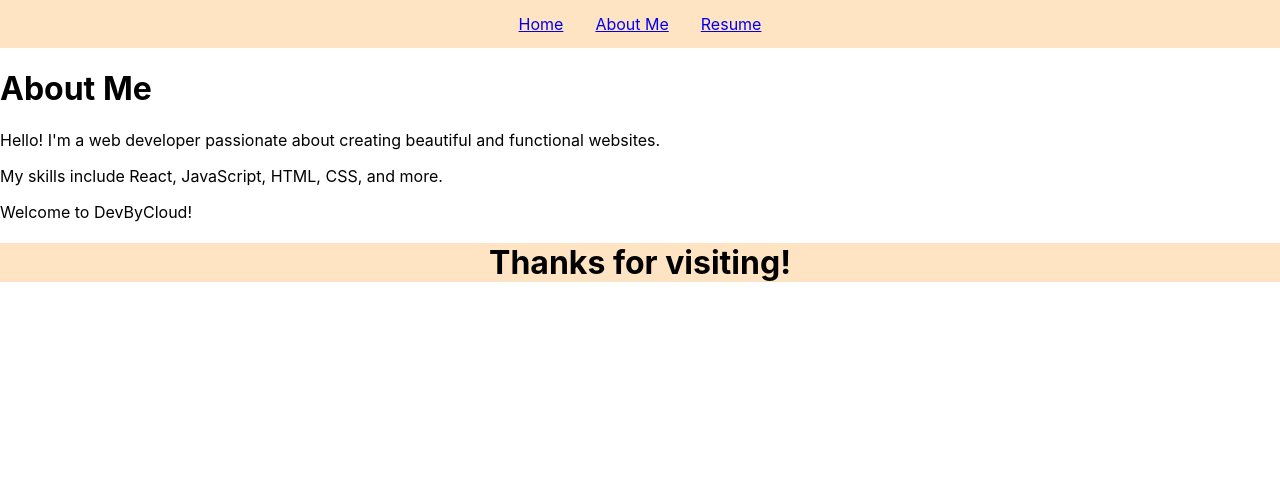
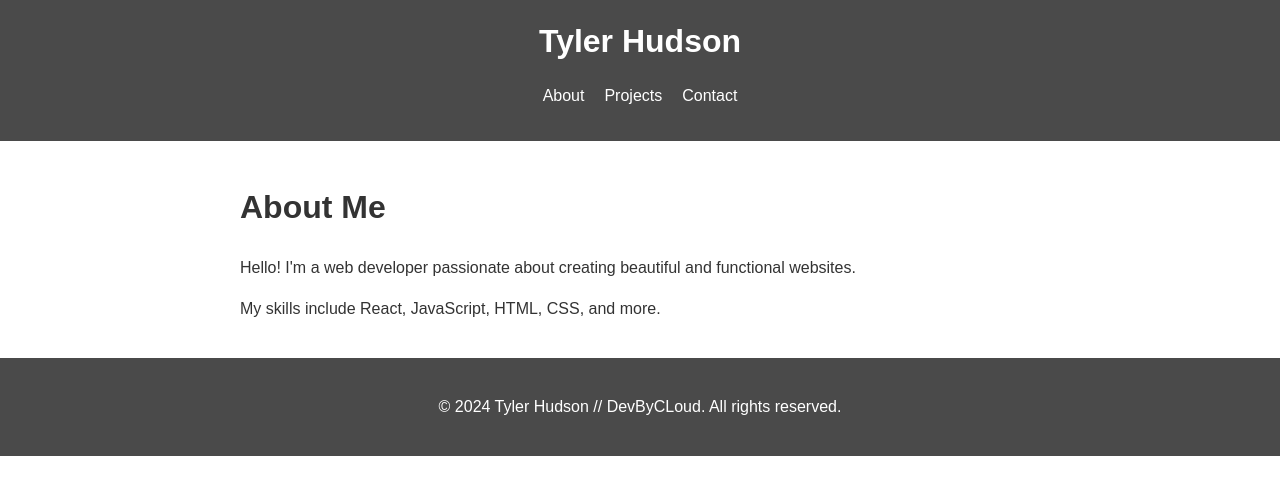
Before and after one commit to tkhudson/tkhudson-portfolio, a React (Create React App) app: page / in a window 1280 px wide. Shown: the top 494 px of the page. Built offline with nearby package versions, Linux system fonts and the light colour scheme.

Commit message:
new look

```diff
--- a/src/App.js
+++ b/src/App.js
@@ -1,18 +1,17 @@
 import React from 'react';
-import Footer from './components/footer';
-import Menu from './components/menu';
-import styles from './styles/App.css';
-import AboutMe from './components/pages/AboutMe';
+import Header from './components/Header';
+import About from './components/pages/About';
+import Footer from './components/Footer';
+import './styles/App.css';
 
 function App() {
   return (
     <div className="App">
-      <Menu className={styles.menu}/>
+      <Header />
       <main>
-      <AboutMe />
-      <p>Welcome to DevByCloud!</p>
+        <About />
       </main>
-      <Footer className="content"/>
+      <Footer />
     </div>
   );
 }
--- /dev/null
+++ b/src/components/Header.js
@@ -0,0 +1,18 @@
+import React from 'react';
+
+function Header() {
+  return (
+    <header>
+      <h1>Tyler Hudson</h1>
+      <nav>
+        <ul>
+          <li><a href="#about">About</a></li>
+          <li><a href="#projects">Projects</a></li>
+          <li><a href="#contact">Contact</a></li>
+        </ul>
+      </nav>
+    </header>
+  );
+}
+
+export default Header;
--- a/src/components/footer.js
+++ b/src/components/footer.js
@@ -1,11 +1,11 @@
 import React from 'react';
 
 function Footer() {
-    return (
-        <header className="footer">
-            <h1>Thanks for visiting!</h1>
-        </header>
-    );
+  return (
+    <footer>
+      <p>&copy; 2024 Tyler Hudson // DevByCLoud. All rights reserved.</p>
+    </footer>
+  );
 }
 
 export default Footer;
--- a/src/components/menu.js
+++ /dev/null
@@ -1,16 +0,0 @@
-import React from 'react';
-
-
-function Menu() {
-    return (
-        <nav className="menu">
-            <ul>
-            <li><a href="/">Home</a></li>
-            <li><a href="/AboutMe">About Me</a></li>
-            <li><a href="/resume">Resume</a></li>
-            </ul>
-        </nav>
-    );
-}
-
-export default Menu;
--- a/src/components/pages/AboutMe.js
+++ b/src/components/pages/About.js
@@ -1,8 +1,6 @@
 import React from "react";
-import Menu from "../menu";
-import Footer from "../footer";
 
-function AboutMe () {
+function About () {
     return (
         <div>
             <h1>About Me</h1>
@@ -12,4 +10,4 @@ function AboutMe () {
     );
 }
 
-export default AboutMe;
+export default About;
--- a/src/styles/App.css
+++ b/src/styles/App.css
@@ -1,41 +1,81 @@
-html, body {
-  height: 100%;
+.App {
+  font-family: Arial, sans-serif;
+  line-height: 1.6;
+  color: #333;
+}
+
+header {
+  background-color: #4a4a4a;
+  color: white;
+  text-align: center;
+  padding: 1rem;
+}
+
+header h1 {
   margin: 0;
 }
 
-body {
-  display: flex;
-  flex-direction: column;
+nav ul {
+  padding: 0;
 }
 
-.content {
-  flex: 1;
+nav ul li {
+  display: inline;
+  margin: 0 10px;
 }
 
-.menu {
-    list-style-type: none;
-    margin: 0;
-    padding: 0;
+nav ul li a {
+  color: white;
+  text-decoration: none;
 }
 
-.menu ul {
-    background-color:bisque;
-    list-style-type: none;
-    margin: 0;
-    padding: 0;
-    text-align: center;
+main {
+  max-width: 800px;
+  margin: 0 auto;
+  padding: 20px;
 }
 
-.menu li {
-    display: inline-block;
-    text-align: center;
-    padding: 14px 16px;
+section {
+  margin-bottom: 40px;
 }
 
-.footer {
-    background-color:bisque;
-    list-style-type: none;
-    margin: 0;
-    padding: 0;
-    text-align: center;
+.project-list {
+  display: grid;
+  grid-template-columns: repeat(auto-fit, minmax(200px, 1fr));
+  gap: 20px;
 }
+
+.project-item {
+  border: 1px solid #ddd;
+  padding: 10px;
+  border-radius: 5px;
+}
+
+form div {
+  margin-bottom: 15px;
+}
+
+label {
+  display: block;
+  margin-bottom: 5px;
+}
+
+input, textarea {
+  width: 100%;
+  padding: 8px;
+}
+
+button {
+  background-color: #4a4a4a;
+  color: white;
+  padding: 10px 15px;
+  border: none;
+  cursor: pointer;
+}
+
+footer {
+  text-align: center;
+  padding: 20px;
+  background-color: #4a4a4a;
+  color: white;
+}
```
